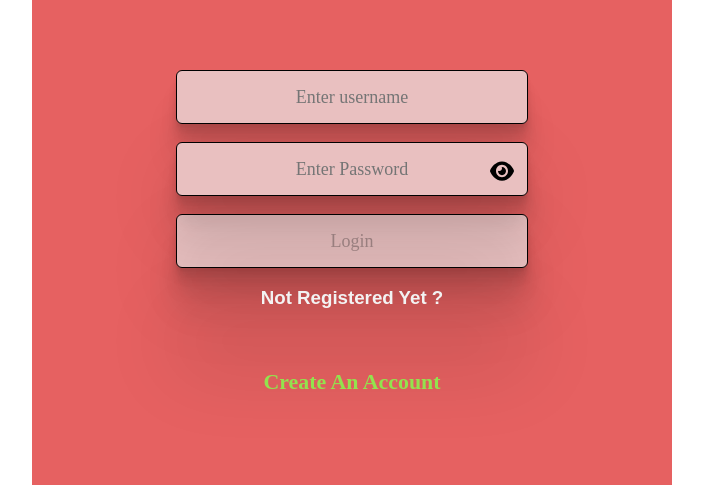
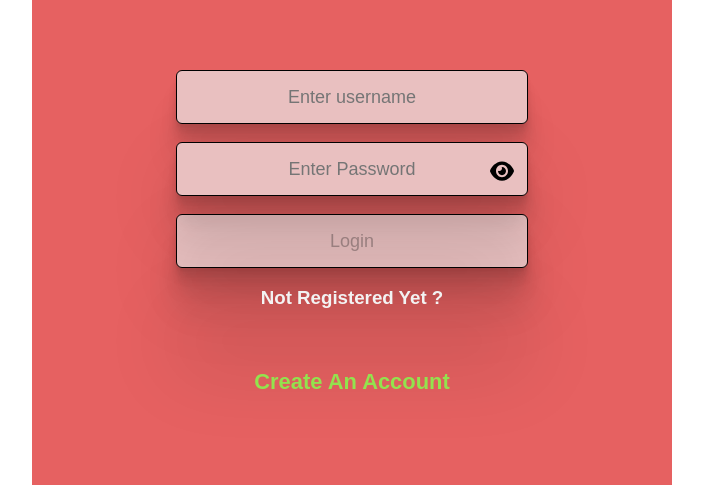
Before and after one commit to Elie-Soued/todolist-frontend, a React (Create React App) app: page /#/ in a window 1280 px wide. Shown: the part 264-749 px from the top of the page, without its empty margins (288-991 px from the left). Built offline with nearby package versions, Linux system fonts and the light colour scheme.

Commit message:
use only one font in the app

```diff
--- a/src/App.css
+++ b/src/App.css
@@ -23,7 +23,7 @@
   min-height: 90vh;
   background-color: var(--colorRed);
   font-size: 16px;
-  font-family: var(--font_Roboto);
+  font-family: var(--font_Rubik);
   text-align: left;
   border-radius: 30px;
 }
--- a/src/Components/LoginPage/style.css
+++ b/src/Components/LoginPage/style.css
@@ -8,7 +8,7 @@
   min-height: 90vh;
   background-color: var(--colorRed);
   font-size: 16px;
-  font-family: var(--font_Roboto);
+  font-family: var(--font_Rubik);
   /* text-align: left; */
   border-radius: 30px;
 }
@@ -29,7 +29,7 @@
 .inputLogin {
   text-align: center;
   list-style-type: none;
-  font-family: var(--font_Roboto);
+  font-family: var(--font_Rubik);
   align-items: center;
   transition: 0.2s;
   margin-top: 1em;
@@ -76,7 +76,7 @@
 .createAccount {
   color: var(--colorGreen);
   text-decoration: none;
-  font-family: var(--font_Roboto);
+  font-family: var(--font_Rubik);
   cursor: pointer;
 }
 
@@ -89,7 +89,7 @@
   display: flex;
   flex-direction: column;
   align-items: center;
-  font-family: var(--font_Roboto);
+  font-family: var(--font_Rubik);
 }
 
 .registerButton {
--- a/src/index.css
+++ b/src/index.css
@@ -1,6 +1,6 @@
 body {
   margin: 0;
-  font-family: -apple-system, BlinkMacSystemFont, "Segoe UI", "Roboto", "Oxygen",
+  font-family: -apple-system, BlinkMacSystemFont, "Segoe UI", "Rubik", "Oxygen",
     "Ubuntu", "Cantarell", "Fira Sans", "Droid Sans", "Helvetica Neue",
     sans-serif;
   -webkit-font-smoothing: antialiased;
```
